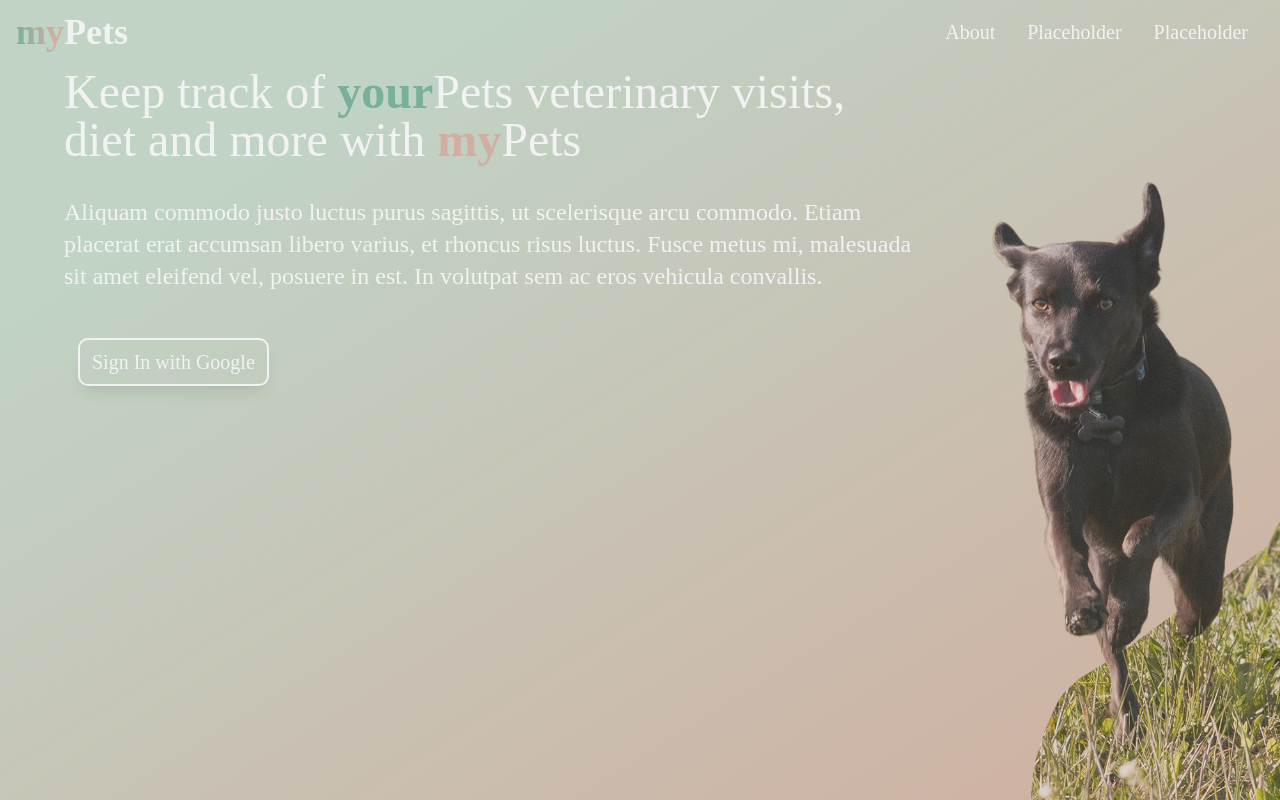
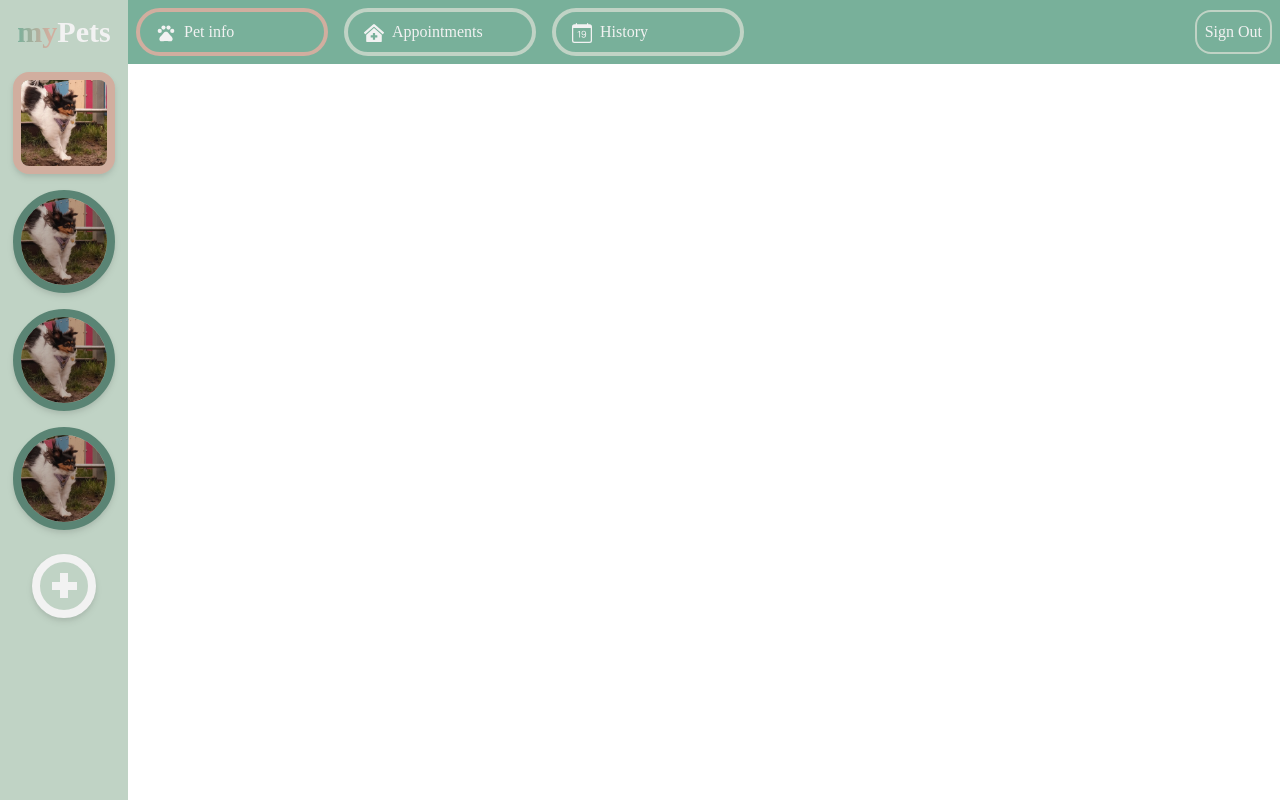
Before and after one commit to portrecistajeden/mypets-react, a React (Create React App) app: page /user in a window 1280 px wide. Before the commit this address led to /. Built offline with nearby package versions, Linux system fonts and the light colour scheme; no server answers.

Commit message:
fix: move firebase variables to App.jsx and update their usage to current standards

```diff
--- a/src/App.jsx
+++ b/src/App.jsx
@@ -5,16 +5,10 @@ import Home from './Pages/Home';
 import Appointments from './Pages/Appointments';
 import History from './Pages/History';
 import PetCard from './Components/PetCard';
+import { initializeApp } from 'firebase/app';
+import { GoogleAuthProvider, getAuth } from 'firebase/auth';
 
-import firebase from 'firebase/compat/app';
-import 'firebase/compat/firestore';
-import 'firebase/compat/auth';
-
-import { useAuthState } from 'react-firebase-hooks/auth';
-import { useCollectionData } from 'react-firebase-hooks/firestore';
-import { useState } from 'react';
-
-firebase.initializeApp({
+const firebaseConfig = {
 	apiKey: 'AIzaSyBbCiCsmhTiNzENAmrGVewUcaS0rV00mEA',
 	authDomain: 'mypets-105b0.firebaseapp.com',
 	projectId: 'mypets-105b0',
@@ -22,22 +16,21 @@ firebase.initializeApp({
 	messagingSenderId: '716226346764',
 	appId: '1:716226346764:web:990cd525318f1c34d65329',
 	measurementId: 'G-BNHE9KDY8T',
-});
+};
 
-const auth = firebase.auth();
-const firestore = firebase.firestore();
+initializeApp(firebaseConfig);
 
 export default function App() {
-	const [user] = useAuthState(auth);
-
+	const auth = getAuth();
+	const provider = new GoogleAuthProvider();
 	return (
 		<BrowserRouter>
 			<Routes>
 				<Route path='/' element={<LayoutMain />}>
-					<Route index element={<Home data={{ auth: auth, firebase: firebase, user: user, firestore: firestore }} />} />
+					<Route index element={<Home data={{ auth: auth, provider: provider }} />} />
 				</Route>
-				<Route path='/user' element={<LayoutUser data={{ auth: auth, user: user }} />}>
-					<Route path='/user/pet' element={<PetCard data={{ firestore: firestore, user: user }} />} />
+				<Route path='/user' element={<LayoutUser data={{ auth: auth }} />}>
+					<Route path='/user/pet' element={<PetCard />} />
 					<Route path='/user/appointments' element={<Appointments />} />
 					<Route path='/user/history' element={<History />} />
 				</Route>
--- a/src/Components/Homepage/SignIn.jsx
+++ b/src/Components/Homepage/SignIn.jsx
@@ -1,19 +1,17 @@
-import React, { useEffect } from 'react';
-import { useAuthState } from 'react-firebase-hooks/auth';
+import { signInWithPopup } from 'firebase/auth';
 import { useNavigate } from 'react-router-dom';
 
 export default function SignIn({ data }) {
-	const { auth, firebase, user } = data;
-
+	const { auth, provider } = data;
 	const navigate = useNavigate();
 
-	const signInWithGoogle = () => {
-		const provider = new firebase.auth.GoogleAuthProvider();
-		auth
-			.signInWithPopup(provider)
-			.then(localStorage.setItem('user', JSON.stringify(user)))
+	function signInWithGoogle() {
+		signInWithPopup(auth, provider)
+			.then((result) => {
+				localStorage.setItem('user', JSON.stringify(result.user));
+			})
 			.then(() => navigate('/user/pet'));
-	};
+	}
 
 	return (
 		<button
--- a/src/Components/NavbarUser.jsx
+++ b/src/Components/NavbarUser.jsx
@@ -5,17 +5,11 @@ import { FaClinicMedical } from 'react-icons/fa';
 import { BsCalendarDate } from 'react-icons/bs';
 import NavbarLink from './NavbarLink';
 import SignOut from './SignOut';
+import { getAuth } from 'firebase/auth';
 
 export default function NavbarUser({ data }) {
 	const [activePage, setActivePage] = useState('Pet info');
 	const { auth } = data;
-	const navigate = useNavigate();
-
-	const signOut = () => {
-		auth.signOut().then(localStorage.clear());
-		navigate('/');
-		console.log(localStorage);
-	};
 
 	return (
 		<div className='bg-primary flex flex-row justify-between h-16 items-center'>
@@ -48,7 +42,7 @@ export default function NavbarUser({ data }) {
 					}}
 				/>
 			</div>
-			<SignOut signOut={signOut} />
+			<SignOut data={{ auth: auth }} />
 		</div>
 	);
 }
--- a/src/Components/PetCard.jsx
+++ b/src/Components/PetCard.jsx
@@ -4,16 +4,9 @@ import PetInfo from './PetInfo';
 import PetRecords from './PetRecords';
 
 export default function PetCard({ data }) {
-	const { firestore, user } = data;
 	const [activeTab, setActiveTab] = useState('records');
 	const [activePet] = useOutletContext();
 
-	// const collection = firestore.collection('users');
-
-	// const getUser = async (userEmail) => {
-	// 	const user = await collection.where('email', '==', userEmail).get();
-	// 	return user;
-	// };
 	return (
 		<div className='flex flex-col xl:w-2/3 xl:mx-auto grow bg-background m-8 rounded-lg overflow-hidden'>
 			<div id='flex flex-row pet-info-tabs p-2'>
--- a/src/Components/SignOut.jsx
+++ b/src/Components/SignOut.jsx
@@ -1,9 +1,21 @@
-export default function SignOut({ signOut }) {
+import { getAuth, signOut } from 'firebase/auth';
+import { useNavigate } from 'react-router-dom';
+
+export default function SignOut({ data }) {
+	const navigate = useNavigate();
+	const { auth } = data;
+
+	const signUserOut = () => {
+		signOut(auth)
+			.then(() => localStorage.clear())
+			.then(() => navigate('/'));
+	};
+
 	return (
 		<button
 			id='sign-out'
 			className='mx-2 p-2 bg-primary border-2 border-background rounded-[16px] hover:rounded-[4px] duration-200'
-			onClick={signOut}>
+			onClick={signUserOut}>
 			Sign Out
 		</button>
 	);
--- a/src/Layouts/LayoutUser.jsx
+++ b/src/Layouts/LayoutUser.jsx
@@ -1,17 +1,46 @@
 import NavbarUser from '../Components/NavbarUser';
 import Sidebar from '../Components/Sidebar';
 import dogsData from '../dataFiles/dogs.json';
-import { Navigate, Outlet } from 'react-router-dom';
-import { useEffect, useState } from 'react';
+import { Outlet } from 'react-router-dom';
+import { useState } from 'react';
+import { getFirestore, collection, getDocs } from 'firebase/firestore';
+import { getAuth, onAuthStateChanged } from 'firebase/auth';
 
 export default function LayoutUser({ data }) {
-	const { auth, user } = data;
+	const { auth } = data;
 	const [activePetID, setActivePet] = useState(1);
 	const activePet = dogsData.dogs.filter((pet) => pet.id === activePetID);
 
-	return user === null ? (
-		<Navigate to='/' replace />
-	) : (
+	const db = getFirestore();
+	const refCol = collection(db, 'users');
+
+	onAuthStateChanged(auth, (user) => {
+		if (user) {
+			console.log(user);
+		} else {
+			// User is signed out
+			// ...
+		}
+	});
+
+	// function fetchUserFromDB() {
+	// 	return new Promise((resolve) => {
+	// 		getDocs(refCol)
+	// 			.then((snapshot) => {
+	// 				snapshot.docs.forEach((doc) => {
+	// 					const userData = { ...doc.data() };
+	// 					if (userData.email === user.email) {
+	// 						resolve({ id: doc.id, ...doc.data() });
+	// 					}
+	// 				});
+	// 			})
+	// 			.catch((error) => {
+	// 				console.log(error.message);
+	// 			});
+	// 	});
+	// }
+
+	return (
 		<div className='flex flex-row'>
 			<Sidebar data={{ activePetID: activePetID, setActivePet: setActivePet, dogs: dogsData.dogs }} />
 			<div className='flex flex-col grow'>
--- a/src/Pages/Home.jsx
+++ b/src/Pages/Home.jsx
@@ -2,8 +2,7 @@ import SignIn from '../Components/Homepage/SignIn';
 import dogPic from '../Images/dogo.png';
 
 export default function Home({ data }) {
-	const { auth, firebase, user, firestore } = data;
-
+	const { auth, provider } = data;
 	return (
 		<main className='h-screen bg-gradient-to-br from-background from-20% to-accent'>
 			<div className='absolute bottom-1/2 left-16 w-2/3 max-w-[1200px]'>
@@ -22,13 +21,7 @@ export default function Home({ data }) {
 					sem ac eros vehicula convallis.
 				</h3>
 				<div className='mt-8'>
-					<SignIn
-						data={{
-							auth: auth,
-							firebase: firebase,
-							user: user,
-						}}
-					/>
+					<SignIn data={{ auth: auth, provider: provider }} />
 					{/* <Button target='/user/pets' text={'Sign in'} bgHoverColor={'bg-pink-300'}/> */}
 				</div>
 			</div>
--- a/src/Pages/Pets.jsx
+++ /dev/null
@@ -1,23 +0,0 @@
-import { useState } from 'react';
-import vincijpg from '../Images/vinci.jpg';
-import dogsData from '../dataFiles/dogs.json';
-
-export default function Pets({ data }) {
-	const { firestore, user } = data;
-	const [activePet, setActivePet] = useState('');
-
-	const collection = firestore.collection('users');
-
-	// const getUser = async (userEmail) => {
-	// 	const user = await collection.where('email', '==', userEmail).get();
-	// 	return user;
-	// };
-
-	const mapPets = dogsData.dogs.map((pet) => (
-		<div id=' photoWrapper' className='aspect-square w-1/2 m-0 drop-shadow-md shadow-stone-300'>
-			<img className='rounded-full border-4 border-accent object-cover' src={vincijpg} />
-		</div>
-	));
-
-	return <>{!activePet ? <h1>pets</h1> : <h1>Hi</h1>}</>;
-}
```
Also changed, not shown: src/Images/skadi.jpg (added), 1 other file (tests, documents, lock files or other folders).
